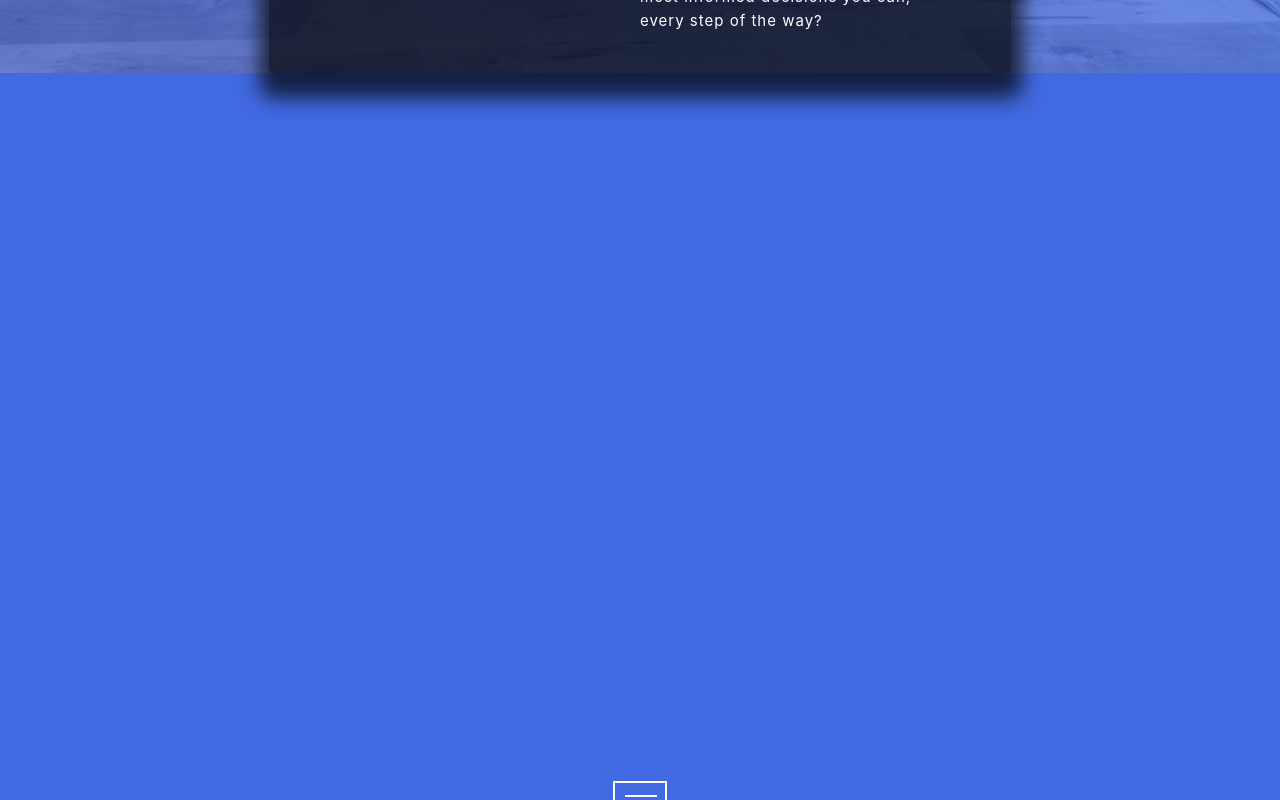
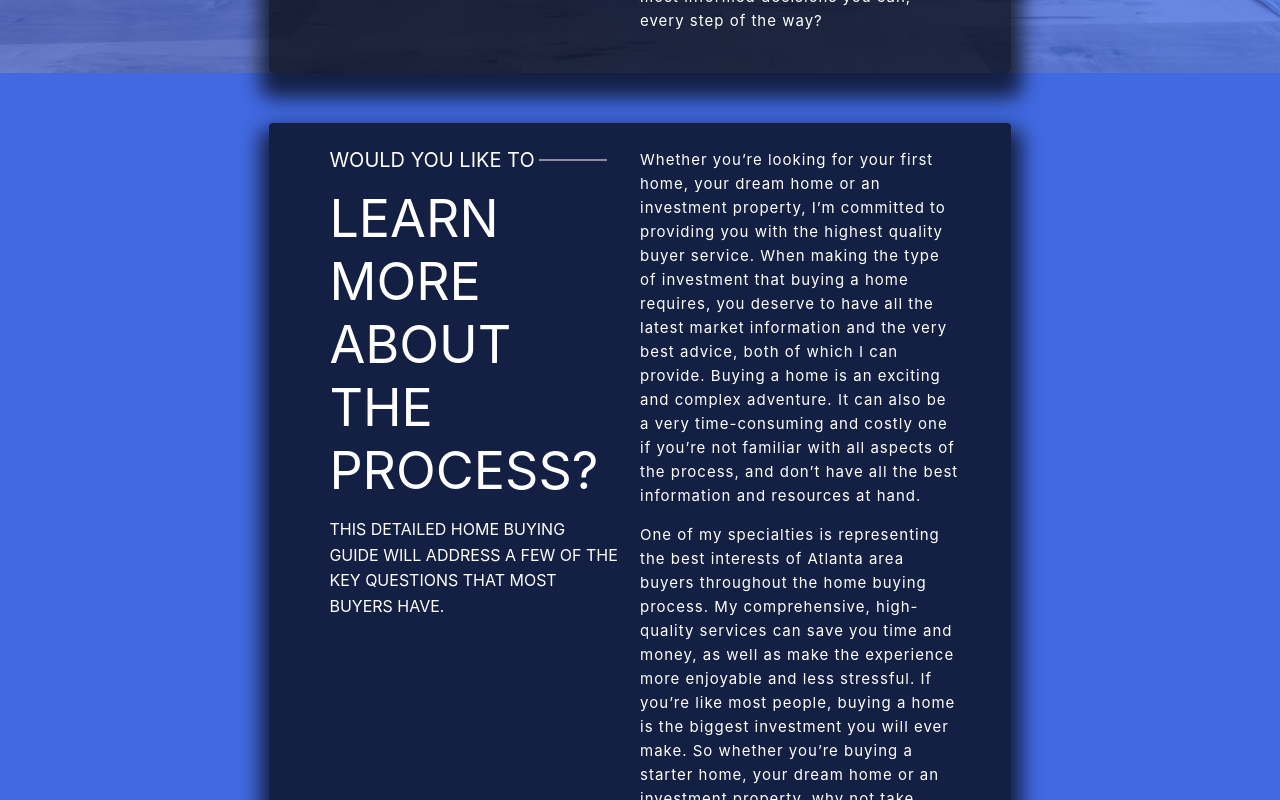
Before and after one commit to ArizonaMangoJuice/Home-Brokers, a React (Create React App) app: page /buyers in a window 1280 px wide. Shown: the part 1600-2400 px from the top of the page. Built offline with nearby package versions, Linux system fonts and the light colour scheme.

Commit message:
added color theme to card

```diff
--- a/src/components/BuyerJumbo/BuyerJumbo.css
+++ b/src/components/BuyerJumbo/BuyerJumbo.css
@@ -141,3 +141,17 @@
     padding-top: 0;
     margin-top: 0;
 }
+
+.bb::after{
+    content: '';
+    display: block;
+    position: absolute;
+    left: 195px;
+    top: 47%;
+
+    height: 2px;
+    width: 68px;
+    background: #fff;
+    opacity: .5;
+    margin-left: 15px;
+}
--- a/src/components/BuyerJumbo/BuyerJumbo.js
+++ b/src/components/BuyerJumbo/BuyerJumbo.js
@@ -35,7 +35,19 @@ export default function BuyerJumbo(){
                 </div>
             </div>
             <div className='mch for-buyers-color relative'>
-
+                <div className='container-b-info'>
+                        <div className='title-and-info readable-color'>
+                            <div className='page-info-container'>
+                                <p className='page-info-title relative bb'>WOULD YOU LIKE TO</p>
+                                <p className='page-info-long-title'>LEARN MORE ABOUT THE PROCESS?</p>
+                                <p className='page-info-block'>THIS DETAILED HOME BUYING GUIDE WILL ADDRESS A FEW OF THE KEY QUESTIONS THAT MOST BUYERS HAVE.</p>
+                            </div>
+                            <div className='page-info-long-info'>
+                                <p>Whether you’re looking for your first home, your dream home or an investment property, I’m committed to providing you with the highest quality buyer service. When making the type of investment that buying a home requires, you deserve to have all the latest market information and the very best advice, both of which I can provide. Buying a home is an exciting and complex adventure. It can also be a very time-consuming and costly one if you’re not familiar with all aspects of the process, and don’t have all the best information and resources at hand.</p>
+                                <p>One of my specialties is representing the best interests of Atlanta area buyers throughout the home buying process. My comprehensive, high-quality services can save you time and money, as well as make the experience more enjoyable and less stressful. If you’re like most people, buying a home is the biggest investment you will ever make. So whether you’re buying a starter home, your dream home or an investment property, why not take advantage of my experience as a local market expert for Atlanta to make the most informed decisions you can, every step of the way?</p>
+                            </div>
+                        </div>
+                </div>
             </div>
         </div>
     </div>
```
